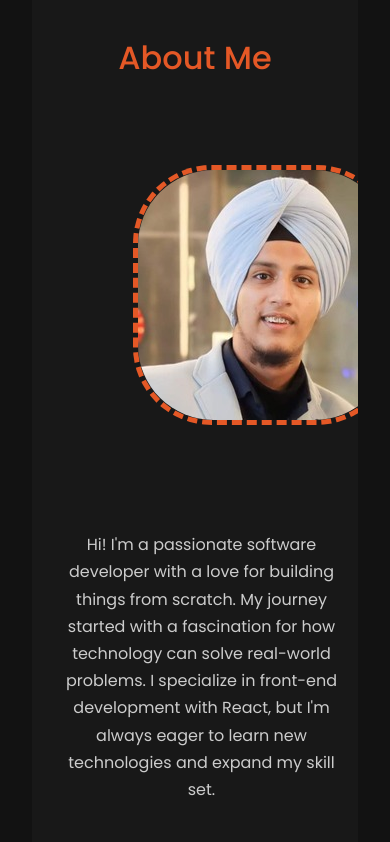
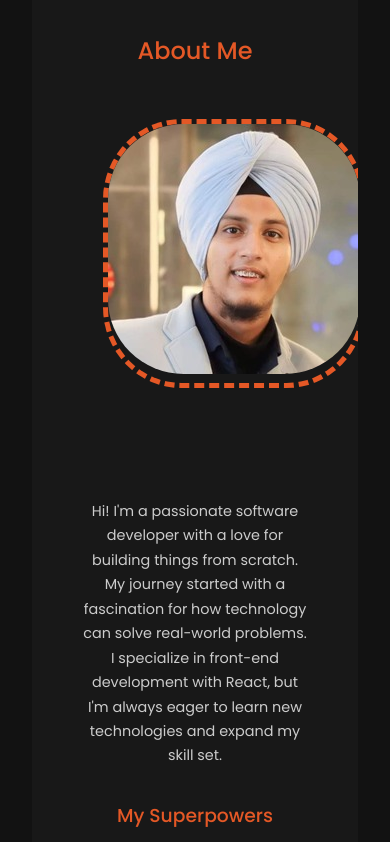
Before and after one commit to gagan13singh/My-Portfolio, a React (Vite) app: page / in a window 390 px wide. Shown: the part 1320-2162 px from the top of the page. Built offline with nearby package versions, Linux system fonts and the light colour scheme.

Commit message:
resolved responsiveness issues

```diff
--- a/src/components/About.css
+++ b/src/components/About.css
@@ -1,6 +1,7 @@
 #about {
   background: var(--color-bg-variant);
 }
+
 .section__title {
   text-align: center;
   font-size: 2rem;
@@ -12,56 +13,53 @@
   display: grid;
   grid-template-columns: 35% 50%;
   gap: 15%;
+  align-items: center;
 }
-.img{
+
+/* Images should scale */
+.img {
   border-radius: inherit;
-  height: 350px;
-  width: 350px;
+  max-width: 100%;
+  height: auto;
+  display: block;
+  margin: 0 auto;
 }
+
 .about__me {
   width: 200px;
   aspect-ratio: 1;
   border-radius: 30%;
-  /* background: linear-gradient(45deg, transparent, var(--color-primary), transparent); */
   display: grid;
   place-items: center;
+  margin: 0 auto;
 }
 
 .about__me-image {
   border-radius: 30%;
   border: 5px dashed #e45826;
-  /* overflow: hidden; */
   transition: var(--transition);
-  position: center;
-  margin-left:auto;
-
-  width: 262px;
-
-  margin-left: auto;
-  margin-right: auto;
-  margin-bottom: 15px;
-  height:260px
+  margin: 0 auto 15px;
+  max-width: 100%;
+  height: auto;
 }
 
+/* Hover effect */
 .about__me-image:hover {
-  transform: rotate3d() ;
+  transform: rotate3d(1, 1, 0, 10deg);
 }
 
 .about__content p {
-
-  margin-left: auto;
-  margin-right: auto;
-  margin-top: auto;
-  /* margin-right: auto; */
-  margin-bottom: auto;
+  margin: 1rem auto;
   color: var(--color-light);
-  align-content: center;
+  text-align: center;
+  max-width: 600px;
 }
 
 .about__content h3 {
   margin-top: 2rem;
   margin-bottom: 1rem;
   color: var(--color-primary);
+  text-align: center;
 }
 
 .about__content ul {
@@ -70,24 +68,37 @@
   margin-bottom: 50px;
   color: var(--color-light);
 }
-.a{
+
+.a {
   margin-top: auto;
 }
 
+/* ========== RESPONSIVE ========== */
 @media screen and (max-width: 1024px) {
   .about__container {
     grid-template-columns: 1fr;
-    gap: 0;
+    gap: 2rem;
+    text-align: center;
   }
+
   .about__me {
     width: 50%;
     margin: 2rem auto 4rem;
   }
 }
 
-@media screen and (max-width: 60px) {
+@media screen and (max-width: 600px) {
   .about__me {
-    width: 65%;
+    width: 70%;
     margin: 0 auto 3rem;
   }
+
+  .section__title {
+    font-size: 1.5rem;
   }
+
+  .about__content p {
+    font-size: 0.9rem;
+    padding: 0 1rem;
+  }
+}
```
Lines whose indentation alone changed are shown as unchanged.
